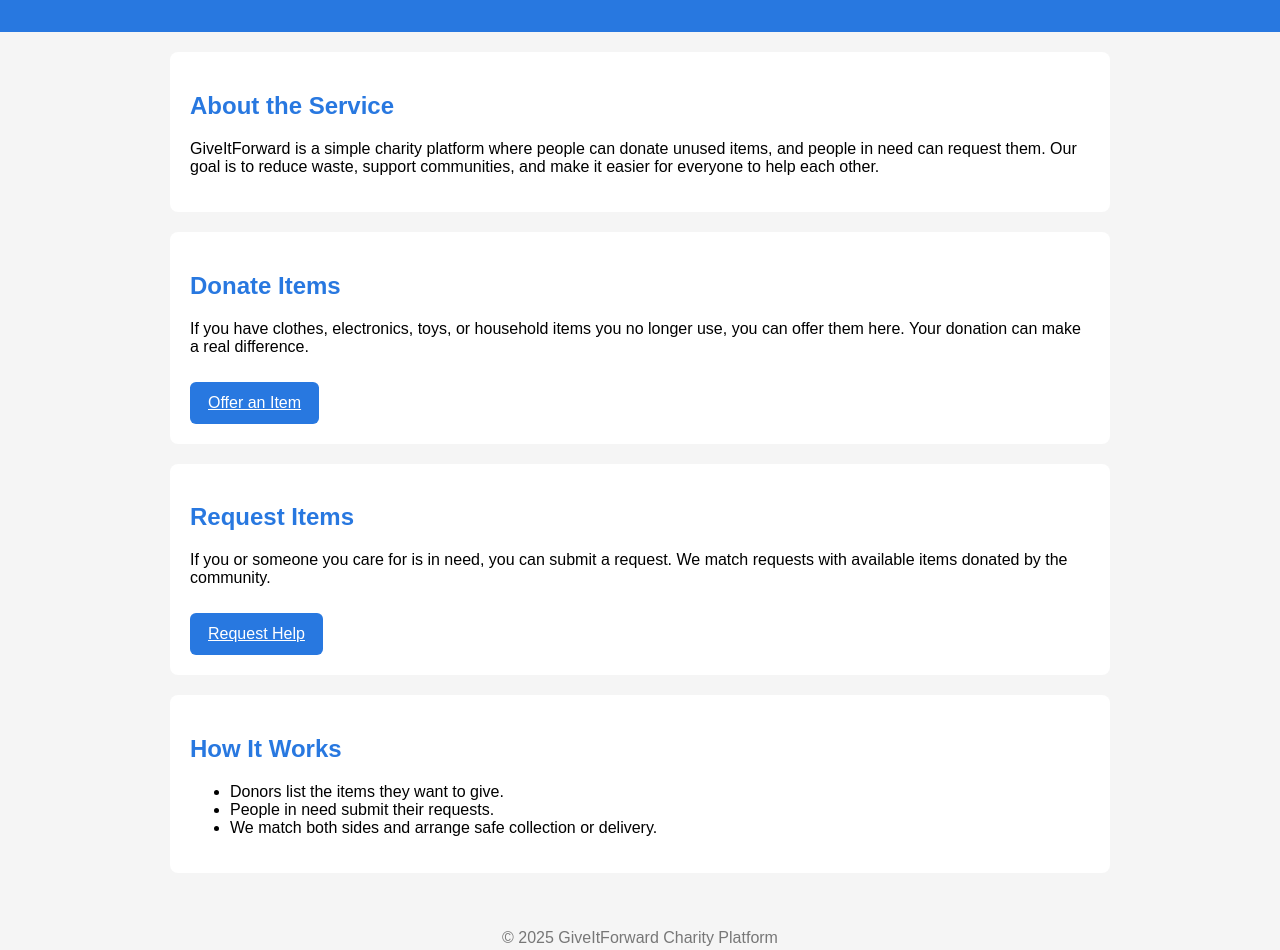
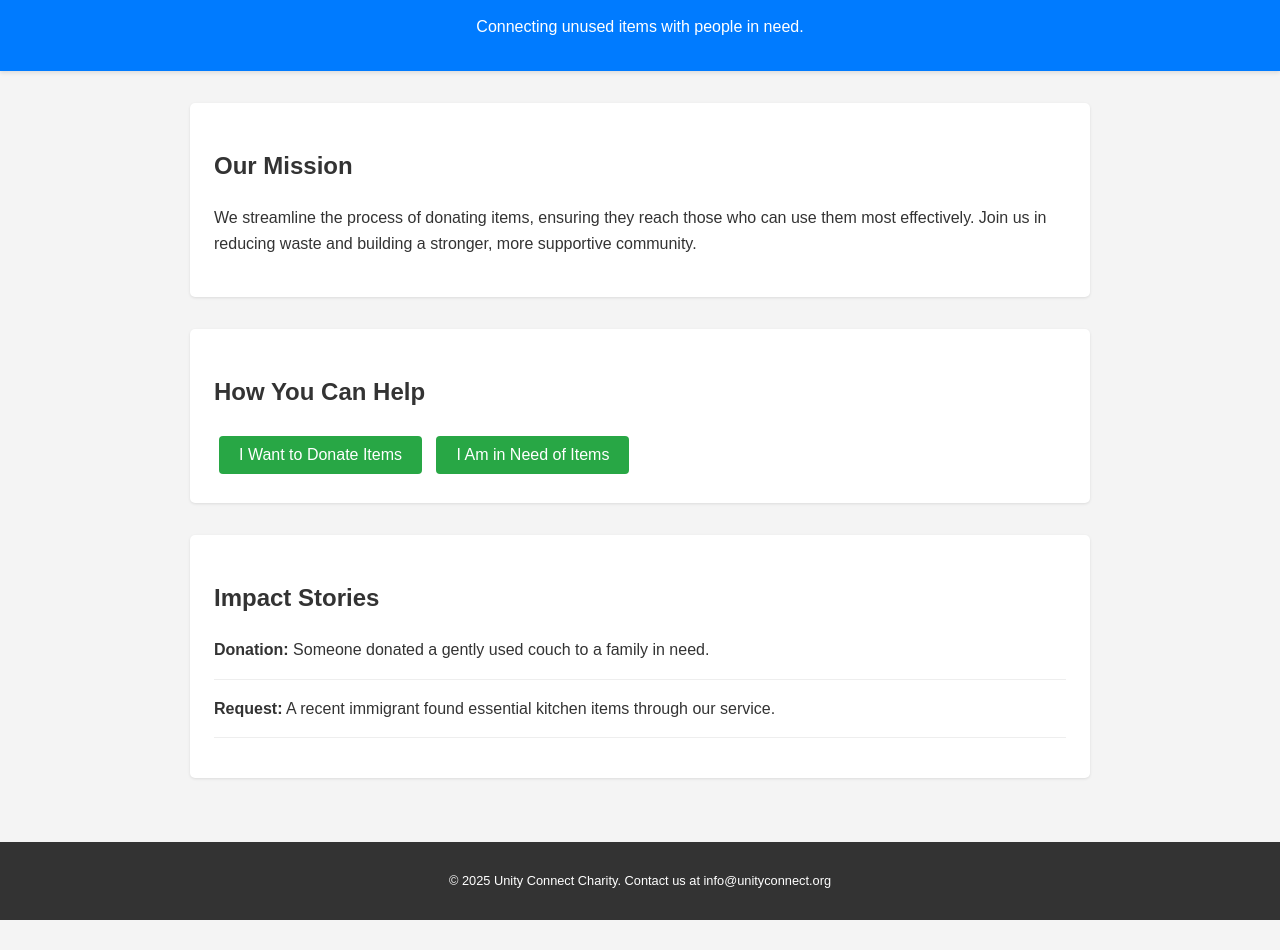
Before and after one commit to 06saikurpa-ship-it/charity-service-code, a plain HTML site: page Index.Html in a window 1280 px wide. Shown: the part 122-1072 px from the top of the page. After the commit the page ends 1042 px from the top, so only its background shows below. Drawn offline with Linux system fonts and the light colour scheme.

Commit message:
Update Index.Html

```diff
--- a/Index.Html
+++ b/Index.Html
@@ -1,88 +1,237 @@
+%%html
 <!DOCTYPE html>
 <html lang="en">
 <head>
     <meta charset="UTF-8">
     <meta name="viewport" content="width=device-width, initial-scale=1.0">
-    <title>GiveItForward - Donate Items to People in Need</title>
+    <title>Unity Connect Charity</title>
+    <!-- Embedded CSS -->
     <style>
         body {
             font-family: Arial, sans-serif;
             margin: 0;
             padding: 0;
-            background: #f5f5f5;
+            background-color: #f4f4f4;
+            color: #333;
+            line-height: 1.6;
         }
+
         header {
-            background: #2878e0;
+            background-color: #007BFF;
             color: white;
+            padding: 1rem 0;
             text-align: center;
-            padding: 20px;
+            box-shadow: 0 2px 4px rgba(0, 0, 0, 0.1);
         }
-        section {
-            padding: 20px;
+
+        main {
+            padding: 2rem 5%;
             max-width: 900px;
             margin: auto;
+        }
+
+        section {
             background: white;
-            margin-top: 20px;
+            margin-bottom: 2rem;
+            padding: 1.5rem;
+            border-radius: 5px;
+            box-shadow: 0 1px 3px rgba(0, 0, 0, 0.1);
+        }
+
+        .cta-buttons button {
+            background-color: #28a745;
+            color: white;
+            border: none;
+            padding: 10px 20px;
+            cursor: pointer;
+            font-size: 1rem;
+            margin: 5px;
+            border-radius: 4px;
+        }
+
+        .cta-buttons button:hover {
+            opacity: 0.9;
+        }
+
+        /* Modal Styling */
+        .modal {
+            display: none;
+            position: fixed;
+            z-index: 1;
+            left: 0;
+            top: 0;
+            width: 100%;
+            height: 100%;
+            background-color: rgba(0,0,0,0.4);
+        }
+
+        .modal-content {
+            background-color: #fefefe;
+            margin: 15% auto;
+            padding: 20px;
+            border: 1px solid #888;
+            width: 80%;
+            max-width: 500px;
             border-radius: 8px;
         }
-        h2 {
-            color: #2878e0;
+
+        .close {
+            color: #aaa;
+            float: right;
+            font-size: 28px;
+            font-weight: bold;
+            cursor: pointer;
         }
-        .button {
-            background: #2878e0;
+
+        form label {
+            display: block;
+            margin-top: 10px;
+        }
+
+        form input, form button {
+            width: 100%;
+            padding: 8px;
+            margin-top: 5px;
+            box-sizing: border-box;
+        }
+
+        form button {
+            background-color: #007BFF;
             color: white;
-            padding: 12px 18px;
             border: none;
-            border-radius: 6px;
+            margin-top: 15px;
             cursor: pointer;
-            margin-top: 10px;
-            display: inline-block;
         }
-        .button:hover {
-            background: #185cad;
+
+        /* Story Styling */
+        .story {
+            border-bottom: 1px solid #eee;
+            padding-bottom: 1rem;
+            margin-bottom: 1rem;
         }
+
         footer {
             text-align: center;
-            padding: 20px;
-            margin-top: 20px;
-            color: #777;
+            padding: 1rem 0;
+            background-color: #333;
+            color: white;
+            font-size: 0.8rem;
         }
     </style>
 </head>
 <body>
     <header>
-        <h1>GiveItForward</h1>
-        <p>Connecting generous donors with people who truly need help</p>
+        <h1>Unity Connect</h1>
+        <p>Connecting unused items with people in need.</p>
     </header>
 
-    <section>
-        <h2>About the Service</h2>
-        <p>GiveItForward is a simple charity platform where people can donate unused items, and people in need can request them. Our goal is to reduce waste, support communities, and make it easier for everyone to help each other.</p>
-    </section>
+    <main>
+        <section id="mission">
+            <h2>Our Mission</h2>
+            <p>We streamline the process of donating items, ensuring they reach those who can use them most effectively. Join us in reducing waste and building a stronger, more supportive community.</p>
+        </section>
 
-    <section>
-        <h2>Donate Items</h2>
-        <p>If you have clothes, electronics, toys, or household items you no longer use, you can offer them here. Your donation can make a real difference.</p>
-        <a class="button" href="https://forms.gle/" target="_blank">Offer an Item</a>
-    </section>
+        <section id="call-to-action">
+            <h2>How You Can Help</h2>
+            <div class="cta-buttons">
+                <button onclick="showModal('donate')">I Want to Donate Items</button>
+                <button onclick="showModal('receive')">I Am in Need of Items</button>
+            </div>
+        </section>
 
-    <section>
-        <h2>Request Items</h2>
-        <p>If you or someone you care for is in need, you can submit a request. We match requests with available items donated by the community.</p>
-        <a class="button" href="https://forms.gle/" target="_blank">Request Help</a>
-    </section>
-
-    <section>
-        <h2>How It Works</h2>
-        <ul>
-            <li>Donors list the items they want to give.</li>
-            <li>People in need submit their requests.</li>
-            <li>We match both sides and arrange safe collection or delivery.</li>
-        </ul>
-    </section>
+        <section id="stories">
+            <h2>Impact Stories</h2>
+            <div id="story-container">
+                <!-- Stories will be dynamically added here by script.js -->
+            </div>
+        </section>
+    </main>
 
     <footer>
-        <p>© 2025 GiveItForward Charity Platform</p>
+        <p>&copy; 2025 Unity Connect Charity. Contact us at info@unityconnect.org</p>
     </footer>
+
+    <!-- Donation Modal -->
+    <div id="modal" class="modal">
+        <div class="modal-content">
+            <span class="close" onclick="closeModal()">&times;</span>
+            <h2 id="modal-title"></h2>
+            <p id="modal-description"></p>
+            <form id="donation-form" onsubmit="submitForm(event)">
+                <label for="item">Item Description:</label>
+                <input type="text" id="item" required>
+                <label for="contact">Your Email/Phone:</label>
+                <input type="text" id="contact" required>
+                <button type="submit">Submit Request</button>
+            </form>
+        </div>
+    </div>
+
+    <!-- Embedded JavaScript -->
+    <script>
+        // Simulate some initial stories/requests
+        const stories = [
+            { type: 'Donation', content: 'Someone donated a gently used couch to a family in need.' },
+            { type: 'Request', content: 'A recent immigrant found essential kitchen items through our service.' }
+        ];
+
+        function loadStories() {
+            const container = document.getElementById('story-container');
+            container.innerHTML = '';
+            stories.forEach(story => {
+                const storyDiv = document.createElement('div');
+                storyDiv.classList.add('story');
+                storyDiv.innerHTML = `<strong>${story.type}:</strong> ${story.content}`;
+                container.appendChild(storyDiv);
+            });
+        }
+
+        // Modal functions
+        function showModal(type) {
+            const modal = document.getElementById('modal');
+            const title = document.getElementById('modal-title');
+            const description = document.getElementById('modal-description');
+
+            if (type === 'donate') {
+                title.textContent = 'Donate Items';
+                description.textContent = 'Please provide details about the items you wish to donate and your contact information.';
+            } else if (type === 'receive') {
+                title.textContent = 'Request Items';
+                description.textContent = 'Please describe the items you need and how we can reach you.';
+            }
+
+            modal.style.display = 'block';
+        }
+
+        function closeModal() {
+            document.getElementById('modal').style.display = 'none';
+            document.getElementById('donation-form').reset();
+        }
+
+        function submitForm(event) {
+            event.preventDefault();
+            const item = document.getElementById('item').value;
+            const contact = document.getElementById('contact').value;
+
+            // In a real application, this data would be sent to a backend server.
+            // For this static GitHub Pages example, we simulate success and add a temporary story.
+            alert(`Thank you! Your request for "${item}" has been received. We will contact you at ${contact}.`);
+
+            stories.unshift({ type: 'New Entry', content: `Received request regarding: ${item}` });
+            loadStories(); // Refresh the stories list
+            closeModal();
+        }
+
+        // Close the modal if the user clicks outside of it
+        window.onclick = function(event) {
+            const modal = document.getElementById('modal');
+            if (event.target == modal) {
+                closeModal();
+            }
+        }
+
+        // Load stories on page load
+        document.addEventListener('DOMContentLoaded', loadStories);
+    </script>
 </body>
 </html>
```
